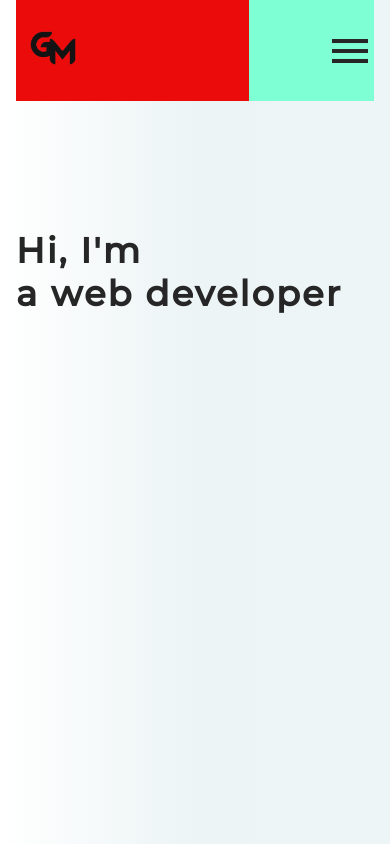
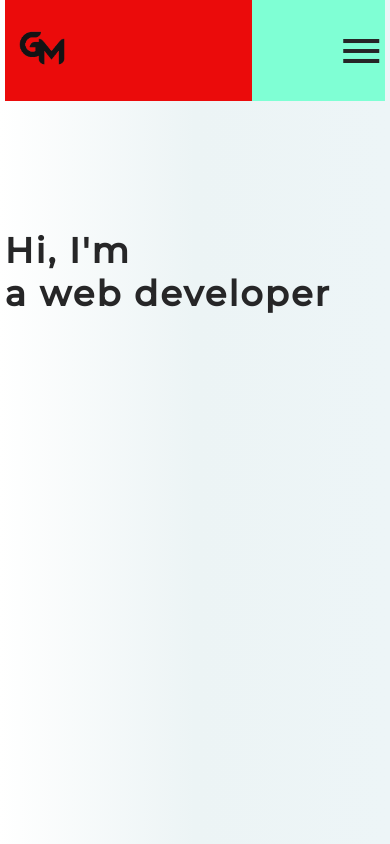
Before and after one commit to Gmacri99/Portfolio, a website: page Index.html in a window 390 px wide. Drawn offline with nearby package versions, Linux system fonts and the light colour scheme.

Commit message:
Update Styles.css

```diff
--- a/Styles.css
+++ b/Styles.css
@@ -75,7 +75,7 @@ h1,h2,h3,h4,h5,h6{
 
 @media (max-width:768px){
     body{
-        margin: 0rem 1rem;
+        margin: 0rem 0.3rem;
     }
 
     .material-icons.sizes {
@@ -125,6 +125,7 @@ justify-content: start;
     }
 
     .Logo{
+
         height: 5rem;
     }
 }
```
